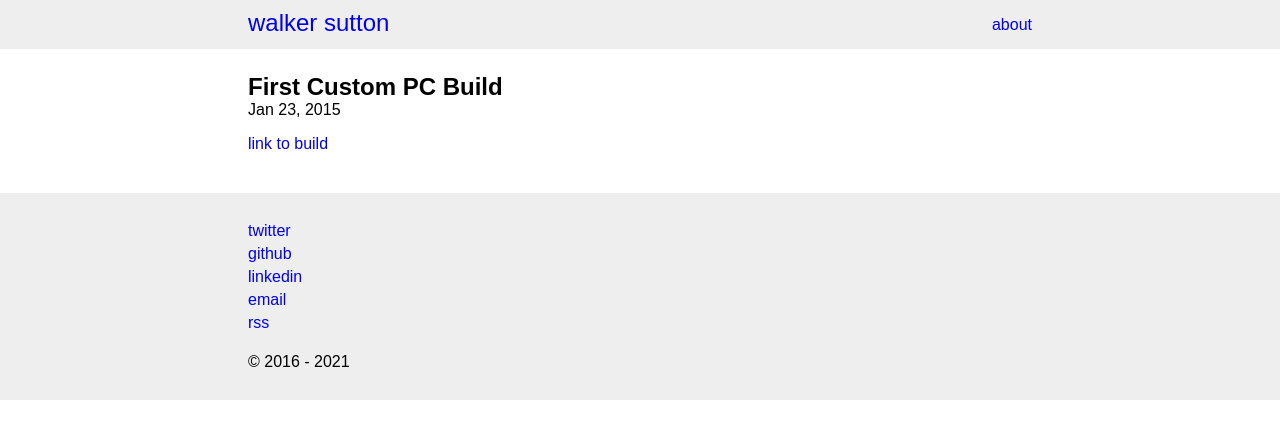
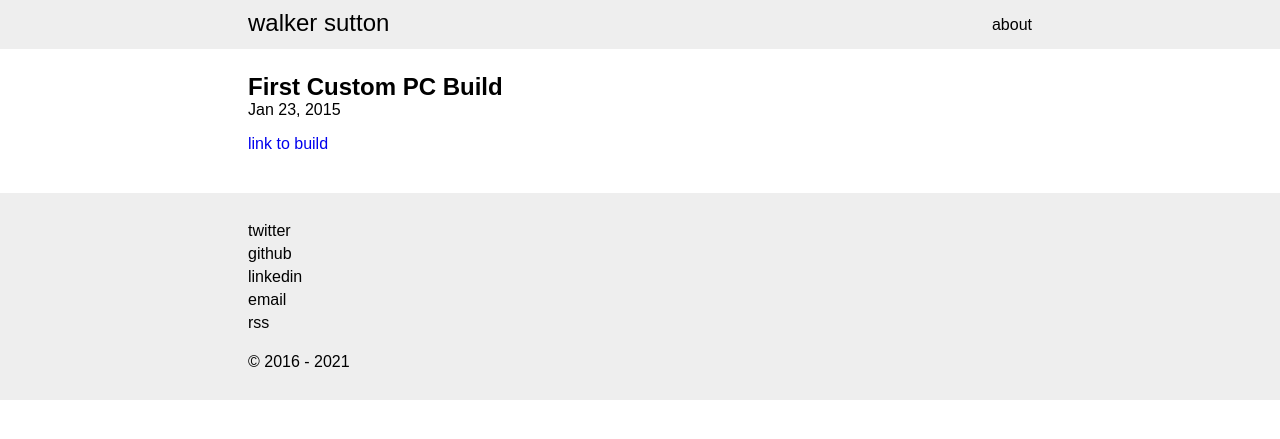
Before and after one commit to walkersutton/walkersutton.github.io, a Jekyll site: the page built from _posts/2015-01-23-pc-build.md, in a window 1280 px wide. Shown: the top 439 px of the page. Built offline with Jekyll 4.4.1, drawn with Linux system fonts in a browser that asks for light colours.

Commit message:
nav links -> subtle

```diff
--- a/_sass/nav.scss
+++ b/_sass/nav.scss
@@ -7,16 +7,16 @@
 	margin-left: auto;
 	margin-right: auto;
 	a {
-		color: #0000EE;
+		color: var(--main-text-color);
 	}
 	a:visited {
-		color:#0000EE;
+		color: var(--main-text-color);
 	}
 	a:hover {
-		color:#0000EE;
+		color: var(--main-text-color);
 	}
 	a:active {
-		color:#0000EE;
+		color: var(--main-text-color);
 	}
 }
 .header ul, .footer ul {
```
